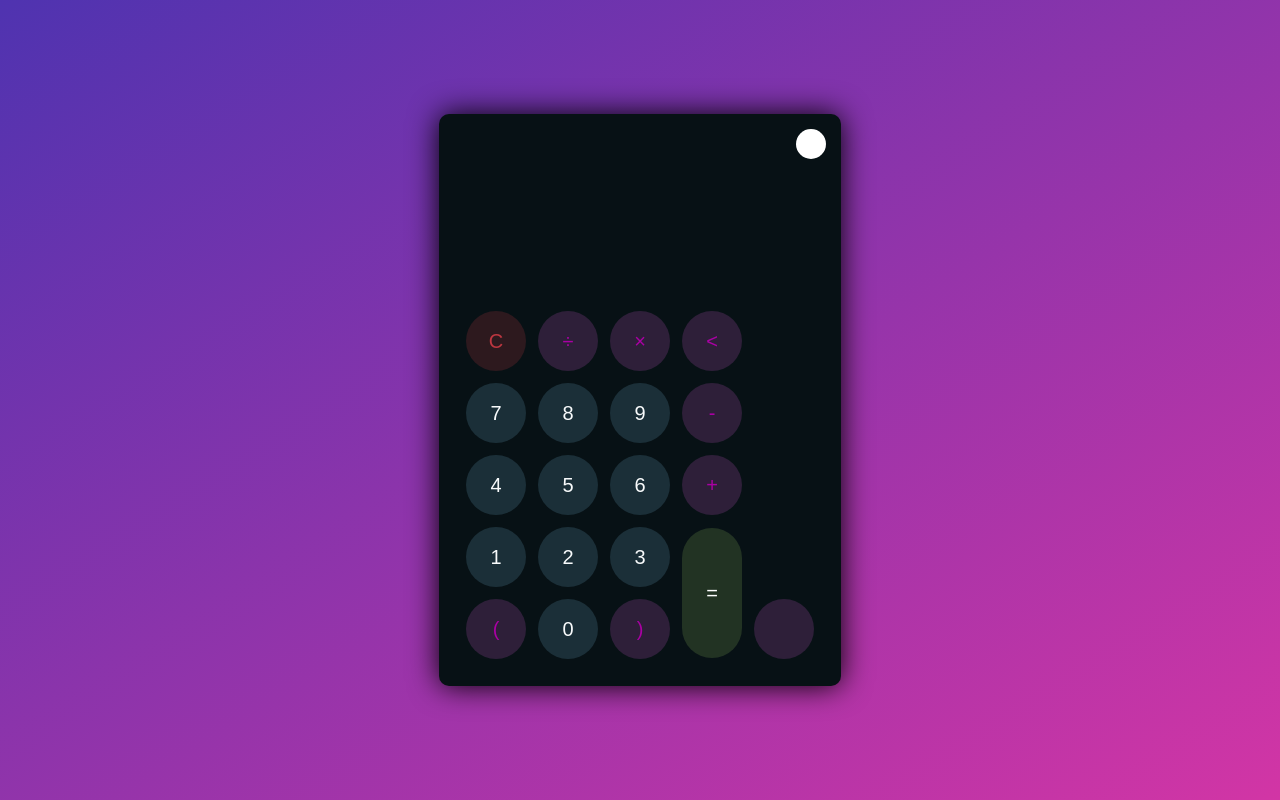
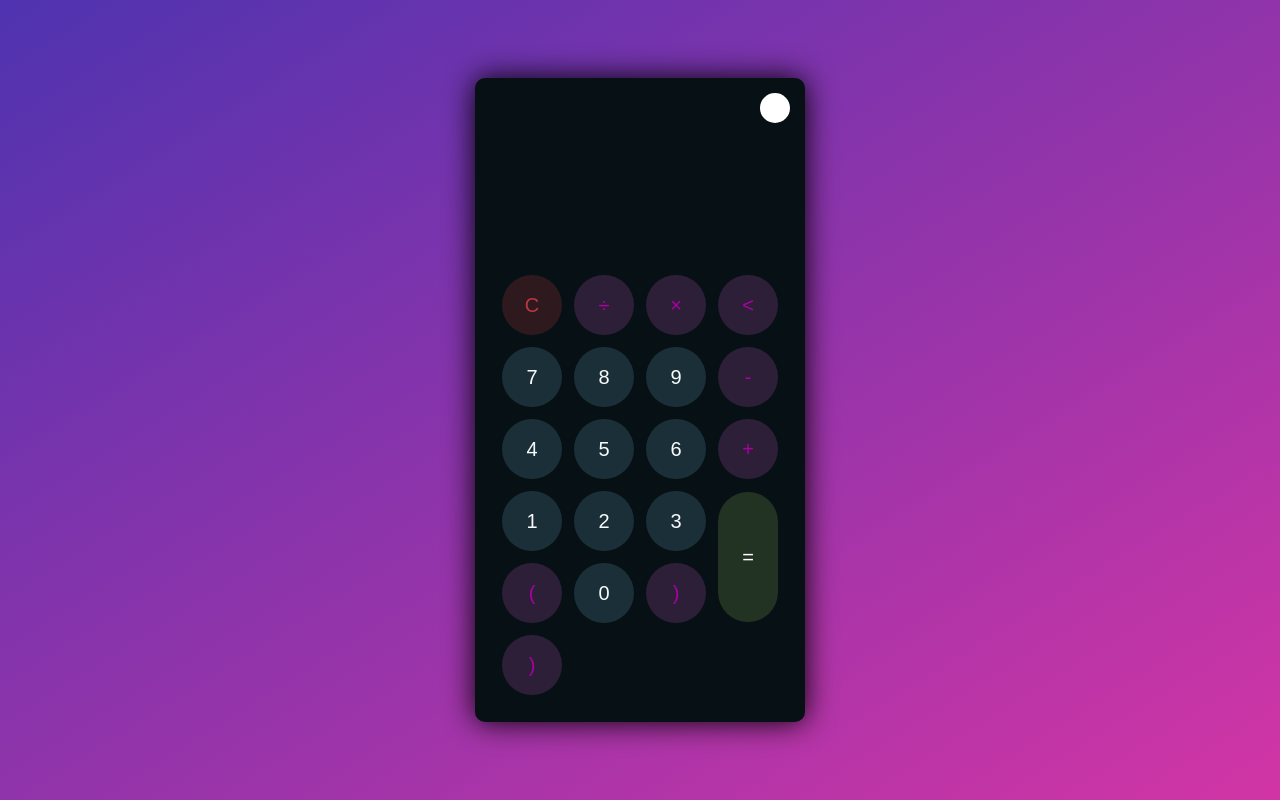
Before and after one commit to AradhyaShukla1237/Oogle-Calculator-, a plain HTML site: page index.html in a window 1280 px wide. Drawn offline with Linux system fonts and the light colour scheme.

Commit message:
Update index.html

```diff
--- a/index.html
+++ b/index.html
@@ -47,7 +47,9 @@
                         <td><button class="btn-operator" id="(">(</button></td>
                         <td><button class="btn-number" id="0">0</button></td>
                         <td><button class="btn-operator" id=")">)</button></td>
-                        <td><button class="btn-operator" id=".")</button></td>
+                    </tr>
+                    <tr>
+                        <td><button class="btn-operator" id=".">)</button></td>
                     </tr>
                 </table>
             </div>
```
